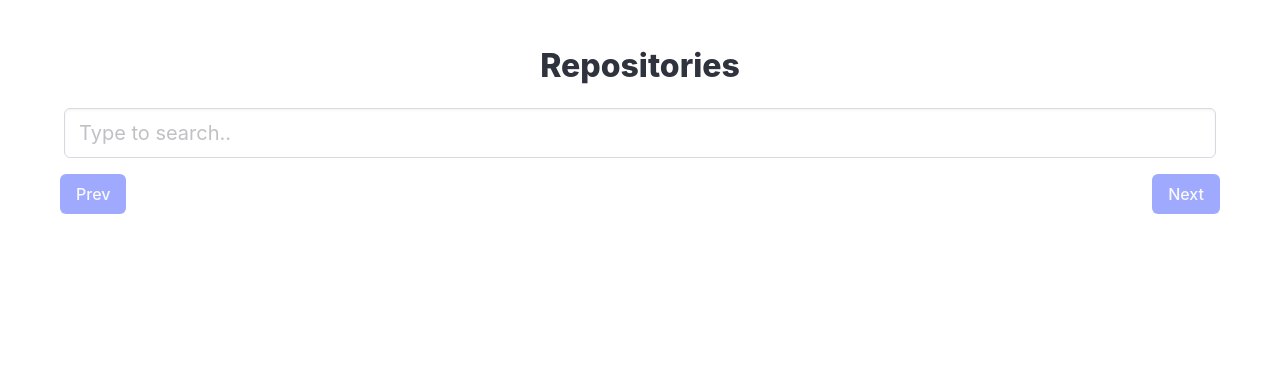
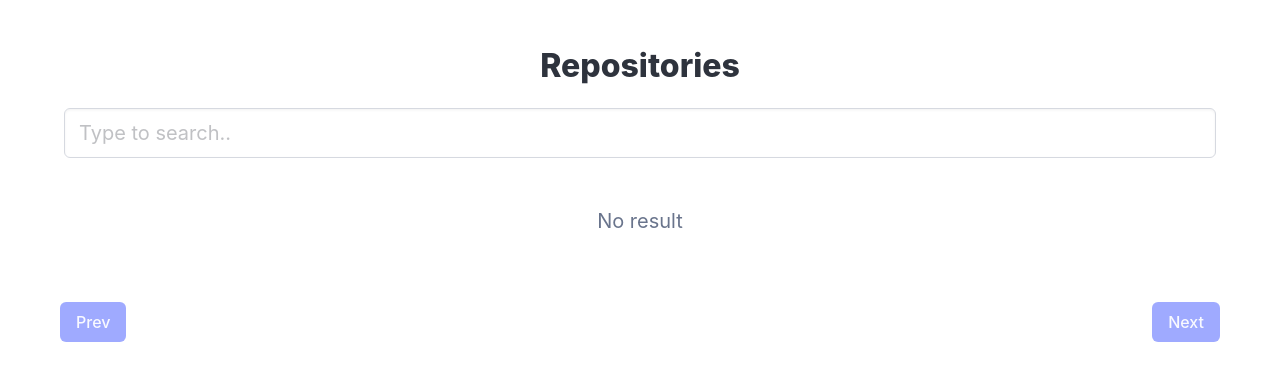
Before and after one commit to amirdirv/vue-repository-search, a Vue app: page / in a window 1280 px wide. Shown: the top 380 px of the page. Built offline with nearby package versions, Linux system fonts and the light colour scheme.

Commit message:
Added no result to the RepoList component

```diff
--- a/src/components/RepoList.vue
+++ b/src/components/RepoList.vue
@@ -1,24 +1,34 @@
 <template>
-  <div>
+  <div class="repo-list-container">
     <div v-if="loading" class="has-text-centered mt-5">
       <progress class="progress is-small is-primary" max="100">Loading</progress>
     </div>
     <div v-else>
       <div
-          class="box"
-          v-for="repo in results"
-          :key="repo.id"
+          v-if="results.length !== 0">
+        <div
+            class="box"
+            v-for="repo in results"
+            :key="repo.id"
+        >
+          <strong>{{ repo.full_name }}</strong><br/>
+          ⭐ {{ repo.stargazers_count }} | 🍴 {{ repo.forks_count }}
+          <p>{{ repo.description }}</p>
+        </div>
+      </div>
+      <div
+          v-if="results.length === 0"
+          class="has-text-grey has-text-centered is-size-5 my-6"
       >
-        <strong>{{ repo.full_name }}</strong><br />
-        ⭐ {{ repo.stargazers_count }} | 🍴 {{ repo.forks_count }}
-        <p>{{ repo.description }}</p>
+        No result
+
       </div>
     </div>
   </div>
 </template>
 
 <script>
-import { mapState } from 'vuex'
+import {mapState} from 'vuex'
 
 export default {
   computed: {
@@ -26,3 +36,9 @@ export default {
   }
 }
 </script>
+
+<style scoped>
+.repo-list-container {
+  min-height: 5rem;
+}
+</style>
```
